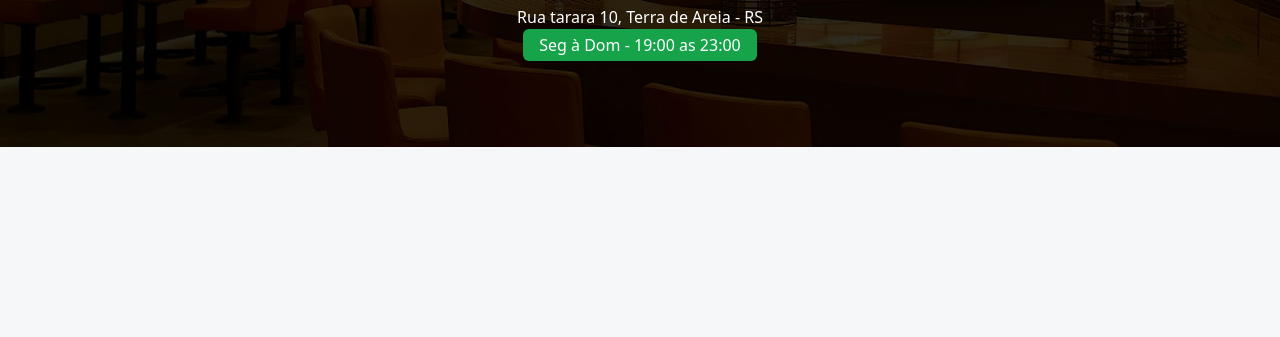
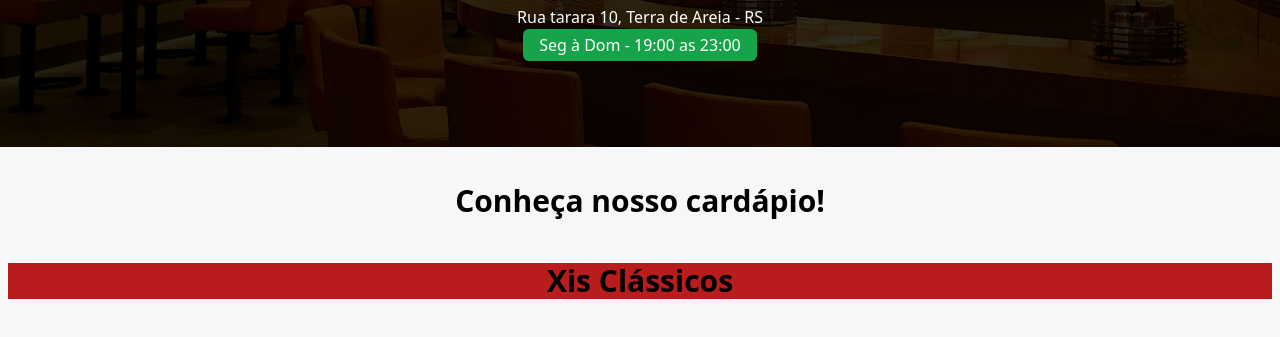
Before and after one commit to MarceloBastosDev/BurguerDeliverySite, a website: page index.html in a window 1280 px wide. Shown: the part 273-610 px from the top of the page. Drawn offline with Linux system fonts and the light colour scheme.

Commit message:
Adicionando informações antes de criar a main

```diff
--- a/index.html
+++ b/index.html
@@ -27,6 +27,21 @@
                 </div>
             </div>
         </header>
+        <!--HEADER-->
+
+        <div>
+            <h2 id="cardapio" class="text 2xl: font-bold text-center mt-9 md:text-3xl duration-200">
+                Conheça nosso cardápio!
+            </h2>
+        </div>
+
+        <div class="text-2xl font-bold text-center mt-9 mb-6 md:text-3xl duration-200 py-2 px-2" >
+            <h2 class="bg-red-700">
+                Xis Clássicos
+            </h2>
+        </div>
+
+
 
         <script src="script/script.js"></script>
     </body>
```
Also changed, not shown: styles/output.css.
